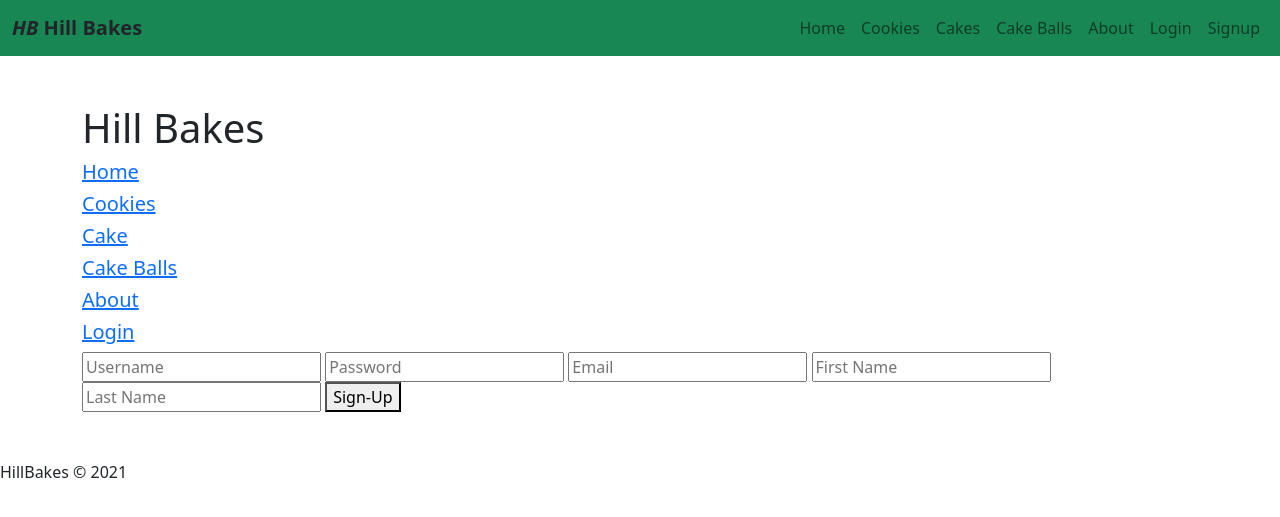
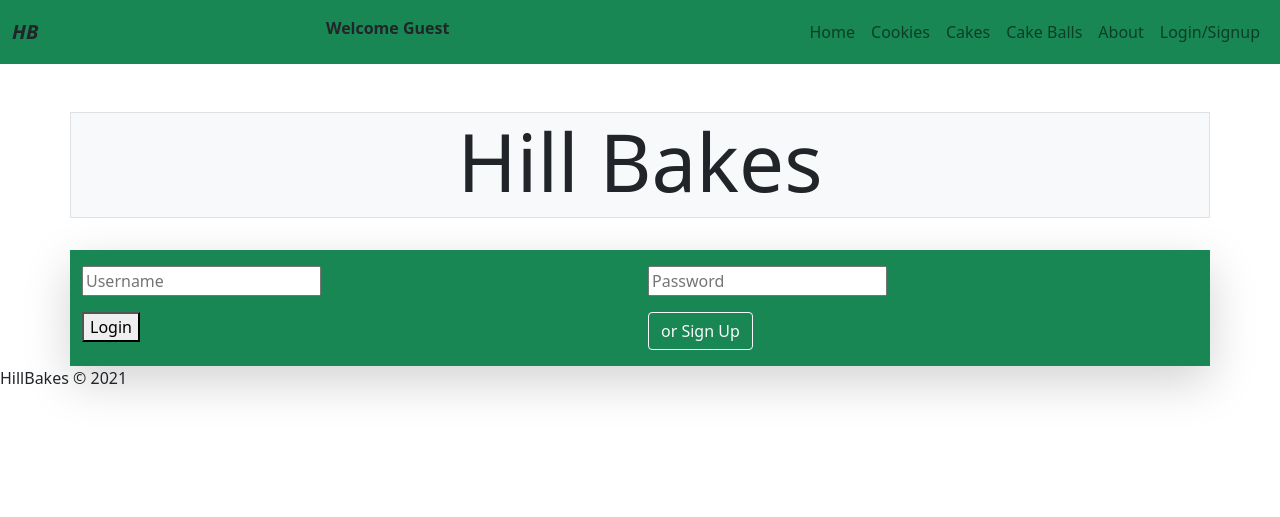
Before and after one commit to smdavis14/hbproj, a Django app: page /HillBakes/signup/ in a window 1280 px wide. Shown: the top 517 px of the page. Run offline with Django 3.2, Linux system fonts and the light colour scheme.

Commit message:
update 25 Aug

```diff
--- a/HillBakes/client/admin.py
+++ b/HillBakes/client/admin.py
@@ -1,7 +1,7 @@
 from django.contrib import admin
-from .models import User, Address, Payment
+from .models import Address, Payment
 
 # Register your models here.
-admin.site.register(User)
+
 admin.site.register(Address)
 admin.site.register(Payment)
--- a/HillBakes/client/templates/client/login.html
+++ b/HillBakes/client/templates/client/login.html
@@ -5,30 +5,59 @@ Login
 {% endblock %}
 
 {% block content %}
-<div class="home_main">
-    <h1>Hill Bakes</h1>
-</div>
-<div class="sub_main">
-    <h5><a href="{% url 'hb:home_page' %}">Home</a></h5>
-    <h5><a href="{% url 'hb:cookies' %}">Cookies</a></h5>
-    <h5><a href="{% url 'hb:cakes' %}">Cake</a></h5>
-    <h5><a href="{% url 'hb:cake_balls' %}">Cake Balls</a></h5>
-    <h5><a href="{% url 'hb:about' %}">About</a></h5>
-    <h5><a href="{% url 'client:signup' %}">Signup</a></h5>
 
-</div>
 
-<body>
+<section class="container-lg shadow-lg pb-3 bg-success">
+    <form class="row g-3"action="{% url 'client:login_user' %}" method="POST">
+        {% csrf_token %}
+        <div class="col-md-6">
+            <input type="text" name="username" placeholder="Username" required>
+        </div>
+        <div class="col-md-6">
+            <input type="password" name="password" placeholder="Password" required>
+        </div>
+        <div class="col-md-6">
+            <button type="submit">Login</button>
+        </div>
+        <div class="col-md-6">
+            <button class="btn btn-outline-light" type="button" data-bs-toggle="offcanvas" data-bs-target="#offcanvasTop" aria-controls="offcanvasTop">or Sign Up</button>
+        </div>
+    </form>
+</section>
 
-    <form action="{% url 'client:login_user' %}" method="POST">
-        {% csrf_token %}
-        <input type="text" name="username" placeholder="Username" required>
-        <input type="password" name="password" placeholder="Password" required>
-        <button type="submit">Login</button>
-        <a href="{% url 'client:signup' %}">or signup</a>
-    </form>
 
-</body>
+    <div class="offcanvas offcanvas-top" tabindex="-1" id="offcanvasTop" aria-labelledby="offcanvasTopLabel">
+      <div class="offcanvas-header">
+        <h5 id="offcanvasTopLabel">Sign Up</h5>
+        <button type="button" class="btn-close text-reset" data-bs-dismiss="offcanvas" aria-label="Close"></button>
+      </div>
+
+      <div class="offcanvas-body">
+        <section class="container-lg shadow-lg pb-3 bg-success">
+            <form class="row g-3" action="{% url 'client:signup' %}" method="POST">
+              {% csrf_token %}
+                <div class="col-md-6">
+                    <input type="text" name="username" placeholder="Username" required>
+                </div>
+                <div class="col-md-6">
+                    <input type="text" name="first_name" placeholder="First Name">
+                </div>
+                <div class="col-md-6">
+                    <input type="password" name="password" placeholder="Password" required>
+                </div>
+                <div class="col-md-6">
+                    <input type="text" name="last_name" placeholder="Last Name">
+                </div>
+                <div class="col-md-6">
+                    <input type="email" name="email" placeholder="Email" required>
+                </div>
+              <div class="col-md-6">
+                <button type="submit">Sign-Up</button>
+              </div>
+            </form>
+          </section>
+      </div>
+    </div>
 
 
 {% endblock %}
--- a/HillBakes/client/templates/client/signup.html
+++ b/HillBakes/client/templates/client/signup.html
@@ -1,36 +1,34 @@
 {% extends 'hb/base.html' %}
 
 {% block title %}
-Register
+Sign-Up
 {% endblock %}
 
 {% block content %}
-<div class="home_main">
-  <h1>Hill Bakes</h1>
-</div>
-<div class="sub_main">
-  <h5><a href="{% url 'hb:home_page' %}">Home</a></h5>
-  <h5><a href="{% url 'hb:cookies' %}">Cookies</a></h5>
-  <h5><a href="{% url 'hb:cakes' %}">Cake</a></h5>
-  <h5><a href="{% url 'hb:cake_balls' %}">Cake Balls</a></h5>
-  <h5><a href="{% url 'hb:about' %}">About</a></h5>
-  <h5><a href="{% url 'client:login_user' %}">Login</a></h5>
-  {% comment %}<h5><a href="{% url 'cart:shopping_cart' %}">Shopping Cart</a></h5>{% endcomment %}
-</div>
 
-<body>
-
-  <form action="{% url 'client:signup' %}" method="POST">
+<section class="container-lg shadow-lg pb-3 bg-success">
+  <form class="row g-3" action="{% url 'client:signup' %}" method="POST">
     {% csrf_token %}
-    <input type="text" name="username" placeholder="Username" required>
-    <input type="password" name="password" placeholder="Password" required>
-    <input type="email" name="email" placeholder="Email" required>
-    <input type="text" name="first_name" placeholder="First Name">
-    <input type="text" name="last_name" placeholder="Last Name">
-    <button type="submit">Sign-Up</button>
+    <div class="col-md-6">
+      <input type="text" name="username" placeholder="Username" required>
+    </div>
+    <div class="col-md-6">
+      <input type="password" name="password" placeholder="Password" required>
+    </div>
+    <div class="col-md-6">
+      <input type="email" name="email" placeholder="Email" required>
+    </div>
+    <div class="col-md-6">
+      <input type="text" name="first_name" placeholder="First Name">
+    </div>
+    <div class="col-md-6">
+      <input type="text" name="last_name" placeholder="Last Name">
+    </div>
+    <div class="col-md-6">
+      <button type="submit">Sign-Up</button>
+    </div>
   </form>
-
-</body>
+</section>
 
 
 {% endblock %}
--- a/HillBakes/client/views.py
+++ b/HillBakes/client/views.py
@@ -1,12 +1,13 @@
 from django.shortcuts import render, reverse
 from django.http.response import HttpResponse, HttpResponseRedirect
 from django.contrib.auth import authenticate, login, logout
+from django.contrib.auth.models import User
 
 
 def signup(request):
     print('METHOD', request.method)
     if request.method == 'GET':
-        return render(request, 'client/signup.html')
+        return render(request, 'client/login.html')
     elif request.method == 'POST':
         # get data from form
         form = request.POST
--- a/HillBakes/hb/templates/hb/_navbar.html
+++ b/HillBakes/hb/templates/hb/_navbar.html
@@ -1,34 +1,25 @@
 {% load static %}
-{% comment %}
-<header class="menu">
-  <div class="menu-wrap">
-    <i class="menu-logo"> HB </i>
-    <img src="{% static 'hb/cart.png' %}" alt="cart"></a>
-    <input type="checkbox" id="checkbox">
-    <div class="navbar">
-      <ul>
-        <li><a href="{% url 'hb:home_page' %}">Home</a></li>
-        <li><a href="">About</a></li>
-        <li><a href="">Orders</a></li>
-        <li><a href="">Login</a></li>
-      </ul>
-    </div>
-    <label for="checkbox">
-      <i class="bi bi-list"></i>
-    </label>
-  </div>
-</header>
-{% endcomment %}
 
 <!-- navbar -->
 <nav class="navbar navbar-expand-md navbar-light bg-success">
   <div class="container-xxl">
+
+      <div class="col-lg-3" >
         <a href="#home" class="navbar-brand">
           <span class="fw-bold text-dark">
             <i> HB </i>
-        Hill Bakes
           </span>
         </a>
+      </div>
+
+      <div class="mt-2 fw-bold">
+        {% if login_user.is_authenthicated %}
+          <p> Welcome {{user.first_name}}  <a href="{% url 'client:logout_user' %}"><button class="btn btn-outline-dark mx-2" type="button">Logout</button></p>
+        {% else %}
+          <p>Welcome Guest</p>
+        {% endif %}
+      </div>
+
       <!-- toggle button for mobile nav -->
       <button class="navbar-toggler" id="main-nav" type="button" data-bs-toggle="collapse" data-bs-target="#main-nav" aria-expanded="false" aria-lable="Toggle navigation">
         <span class="navbar-toggler-icon"></span>
@@ -53,14 +44,11 @@
             <a href="{% url 'hb:about' %}" class="nav-link">About</a>
           </li>
           <li class="nav-item">
-          <a href="{% url 'client:login_user' %}" class="nav-link">Login</a>
-        </li>
-        <li class="nav-item">
-          <a href="{% url 'client:signup' %}" class="nav-link">Signup</a>
+            <a href="{% url 'client:login_user' %}" class="nav-link">Login/Signup</a>
           </li>
         </ul>
       </div>
 
-  <!-- end of nab -->
   </div>
+  <!-- end of nav -->
 </nav>
--- a/HillBakes/hb/templates/hb/base.html
+++ b/HillBakes/hb/templates/hb/base.html
@@ -19,14 +19,20 @@
 
     {% include 'hb/_navbar.html' %}
 
-    <div class="container-lg" data-bs-target="product">
-        <div class="row my-5 align-items-start">
+    <div class="container-lg border mx-auto m-5 bg-light">
+        <div class="row justify-content-lg-center">
+            <div class="col">
+                <h1 class="display-1 text-center">Hill Bakes</h1>
+            </div>
+        </div>
+    </div>
+    <div class="container-lg mx-auto m-5 bg-light" data-bs-target="product"></div>
             {% block content %}
+
 
             {% endblock %}
 
-        </div>
-    </div>
+
 
     {% include 'hb/_footer.html' %}
     <script src="https://cdn.jsdelivr.net/npm/bootstrap@5.1.0/dist/js/bootstrap.bundle.min.js" integrity="sha384-U1DAWAznBHeqEIlVSCgzq+c9gqGAJn5c/t99JyeKa9xxaYpSvHU5awsuZVVFIhvj" crossorigin="anonymous"></script>
```
Also changed, not shown: HillBakes/client/models.py (+7 -31 lines), HillBakes/hb/templates/hb/about.html (+1 -11 lines), HillBakes/hb/templates/hb/cake_balls.html (+8 -16 lines), HillBakes/hb/templates/hb/cakes.html (+8 -16 lines), HillBakes/hb/templates/hb/cookies.html (+8 -12 lines), HillBakes/client/migrations/0003_auto_20210824_2052.py (added), HillBakes/client/migrations/0004_auto_20210824_2056.py (added), HillBakes/client/migrations/0005_alter_address_country.py (added). Lines whose indentation alone changed are shown as unchanged.
